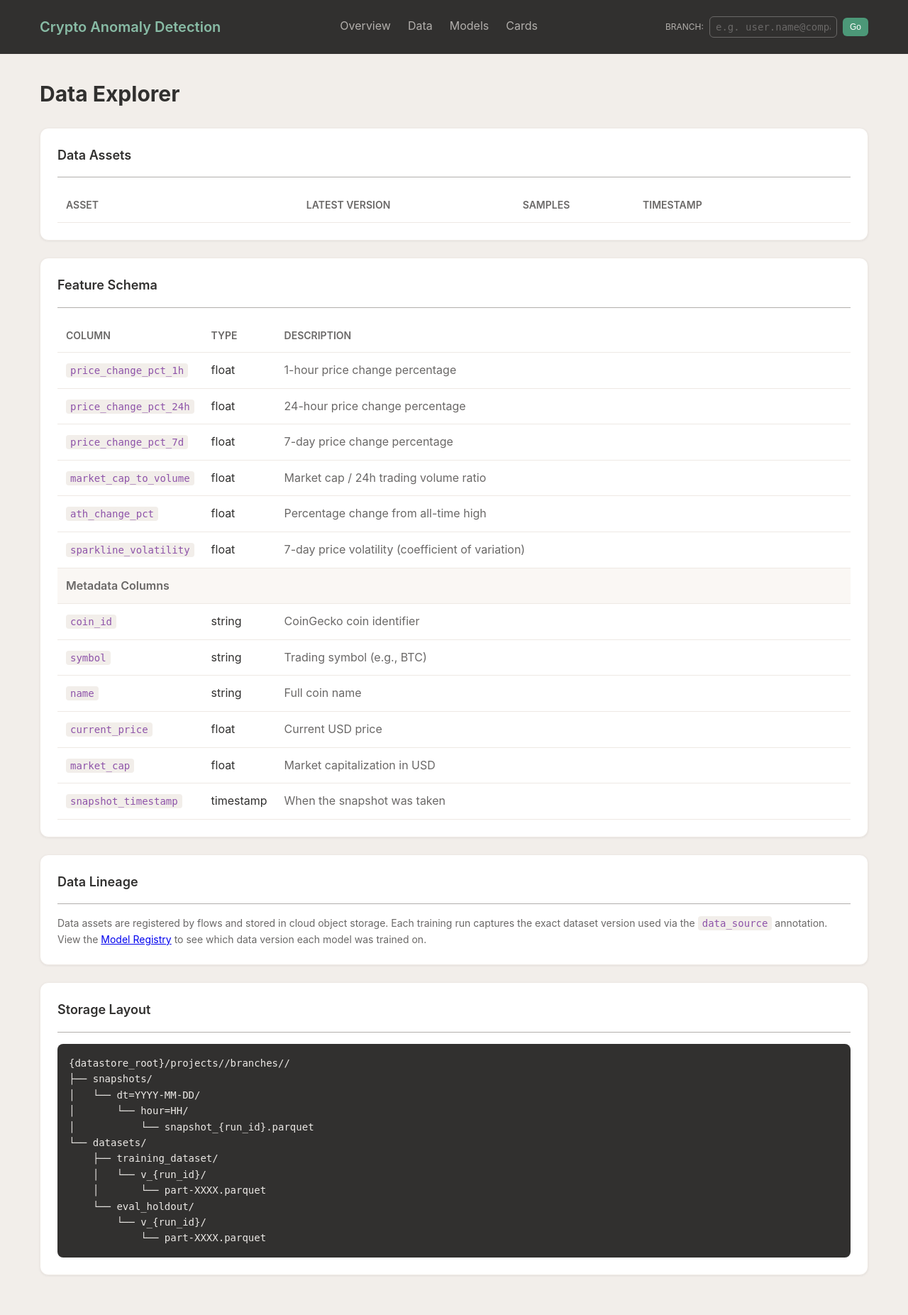
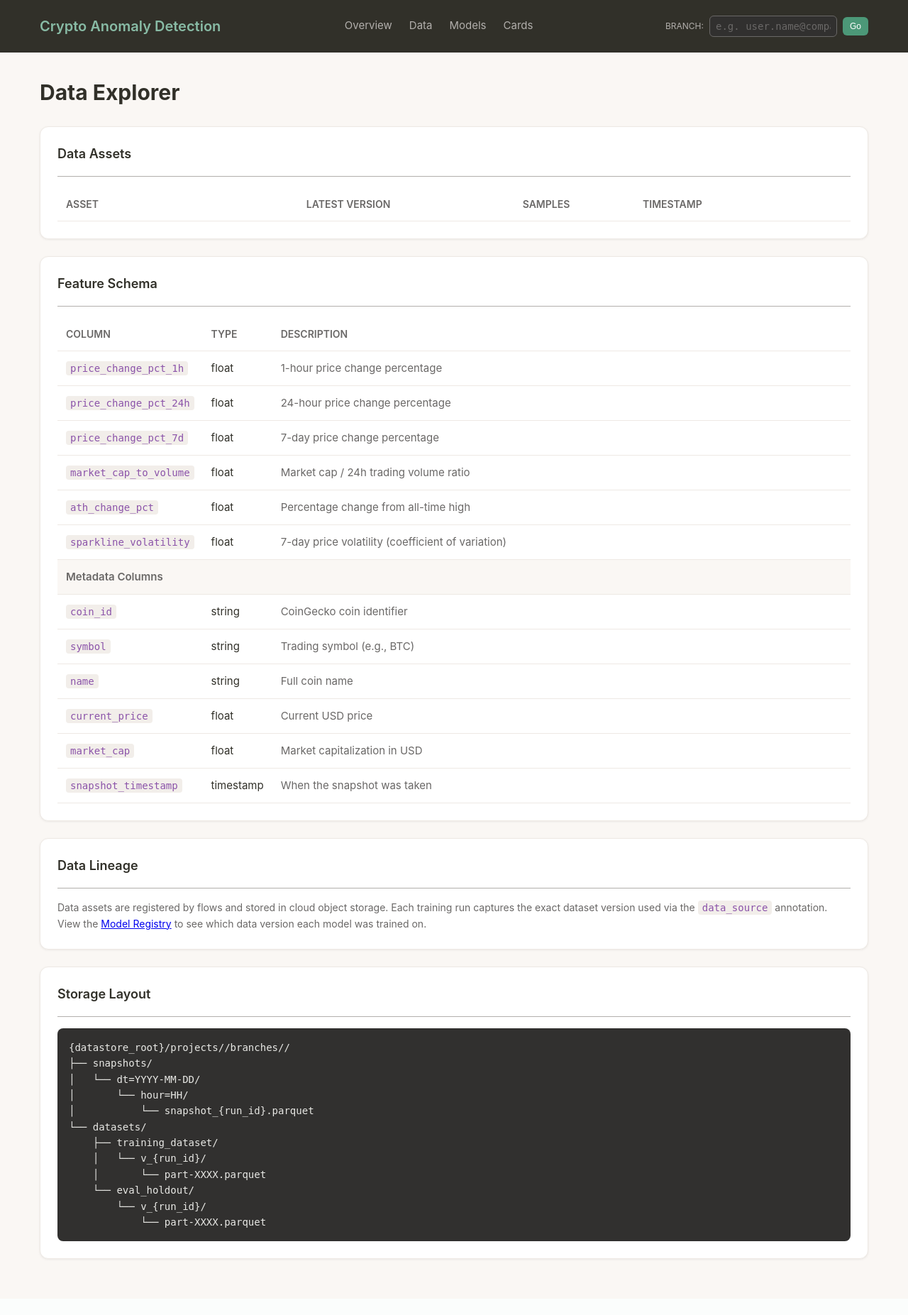
Before and after one commit to outerbounds/model-registry-project, a Python web app: template deployments/dashboard/templates/data.html in a window 1280 px wide. Shown: the whole page at 71% size. After the commit the page ends 1776 px from the top, so only its background shows below. Run offline with Jinja, Linux system fonts and the light colour scheme; the template is opened without the code that fills it, so the values that code supplies are empty.

Commit message:
feat: update to official Outerbounds design system colors
- Add complete color scales (green, yellow, purple, red, blue)
- Update variable naming to match official spec
- Add GT America font family with system fallbacks
- Update background to sand-100 per design system

```diff
--- a/deployments/dashboard/templates/base.html
+++ b/deployments/dashboard/templates/base.html
@@ -6,53 +6,82 @@
     <title>{% block title %}Dashboard{% endblock %} | Crypto Anomaly Detection</title>
     <style>
         :root {
-            /* Outerbounds Brand Colors */
-            /* Primary - Green */
-            --primary: #4C9878;
-            --primary-light: #88BBA5;
-            --primary-dark: #428A6B;
-            --primary-darker: #37795D;
+            /* ===========================================
+               Outerbounds Design System - Official Colors
+               =========================================== */
 
-            /* Semantic Colors */
-            --success: #4C9878;
-            --success-light: #DAE8E2;
-            --warning: #FBD784;
-            --warning-dark: #E4B957;
-            --danger: #E6786C;
-            --danger-light: #FCE5E2;
-            --danger-dark: #E35F50;
+            /* Primary - Green (full scale) */
+            --green-100: #DAE8E2;
+            --green-200: #88BBA5;
+            --green-300: #4C9878;
+            --green-400: #428A68;
+            --green-500: #37795D;
 
-            /* Purple accent */
-            --purple: #976BAC;
-            --purple-light: #E7D4F3;
-            --purple-dark: #8E53A9;
+            /* Semantic aliases */
+            --primary: var(--green-300);
+            --primary-light: var(--green-200);
+            --primary-dark: var(--green-400);
+            --primary-darker: var(--green-500);
+            --success: var(--green-300);
+            --success-light: var(--green-100);
 
-            /* Blue accent */
-            --blue: #88B7E3;
-            --blue-light: #DFE9F4;
-            --blue-dark: #6799C8;
+            /* Yellow */
+            --yellow-100: #FAF1DB;
+            --yellow-200: #F7E281;
+            --yellow-300: #EBD754;
+            --yellow-400: #E4B957;
+            --yellow-500: #D7A530;
+            --yellow-600: #8E6A1A;
+            --warning: var(--yellow-300);
+            --warning-light: var(--yellow-100);
+            --warning-dark: var(--yellow-500);
 
-            /* Yellow accent */
-            --yellow: #FBD784;
-            --yellow-light: #FAF1DB;
-            --yellow-dark: #D7A530;
+            /* Purple */
+            --purple-100: #F5E9F9;
+            --purple-200: #C7D4F3;
+            --purple-300: #976BAC;
+            --purple-400: #8B53A9;
+            --purple-500: #77439F;
+            --purple: var(--purple-300);
+            --purple-light: var(--purple-100);
+            --purple-dark: var(--purple-400);
 
-            /* Neutrals - Grey */
+            /* Red */
+            --red-100: #FCE5E2;
+            --red-200: #F5B6AF;
+            --red-300: #E6788C;
+            --red-400: #E35F50;
+            --red-500: #C8493A;
+            --danger: var(--red-300);
+            --danger-light: var(--red-100);
+            --danger-dark: var(--red-400);
+
+            /* Blue */
+            --blue-100: #DFE9F4;
+            --blue-200: #BDDBF2;
+            --blue-300: #88B7E3;
+            --blue-400: #6799C8;
+            --blue-500: #4A7CA7;
+            --blue: var(--blue-300);
+            --blue-light: var(--blue-100);
+            --blue-dark: var(--blue-400);
+
+            /* Grey */
             --gray-50: #FAF7F4;
-            --gray-100: #EBE8E5;
+            --gray-100: #E8E8E5;
             --gray-200: #B2AFAC;
             --gray-300: #6A6867;
             --gray-600: #6A6867;
             --gray-800: #31302F;
             --gray-900: #31302F;
 
-            /* Sand */
+            /* Sand (layered backgrounds) */
             --sand-100: #FAF7F4;
             --sand-200: #F2EEEA;
             --sand-300: #EEE9E4;
 
             --white: #FFFFFF;
-            --black: #31302F;
+            --black: #313029;
         }
 
         * {
@@ -61,9 +90,11 @@
             box-sizing: border-box;
         }
 
+        /* Typography: Roobert for headings, GT America for body (with system fallbacks) */
         body {
-            font-family: -apple-system, BlinkMacSystemFont, 'Segoe UI', Roboto, sans-serif;
-            background: var(--sand-200);
+            font-family: 'GT America', -apple-system, BlinkMacSystemFont, 'Segoe UI', Roboto, sans-serif;
+            font-size: 15px;
+            background: var(--sand-100);
             color: var(--black);
             line-height: 1.6;
         }
```
